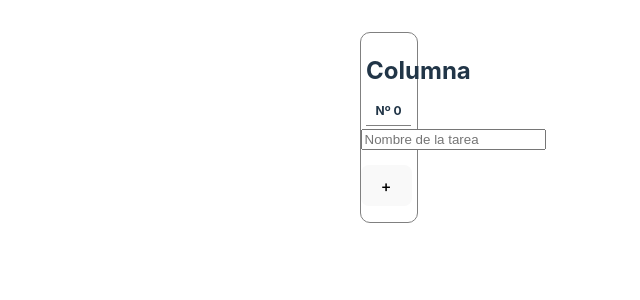
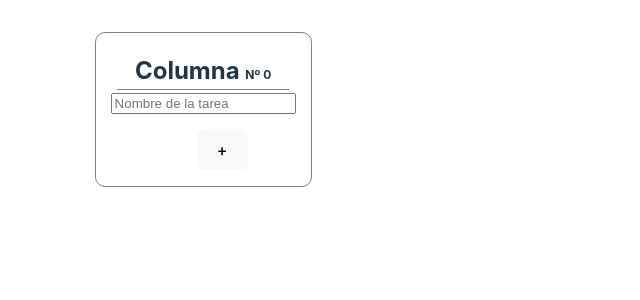
Before and after one commit to FundacioEsplaiJava2024/ToDoListGrupo4, a React (Vite) app: page / in a window 1280 px wide. Shown: the top 300 px of the page, without its empty margins (187-827 px from the left). Built offline with nearby package versions, Linux system fonts and the light colour scheme.

Commit message:
agrege css para que se vea mejor y poder trabajar de manera eficiente

```diff
--- a/src/App.css
+++ b/src/App.css
@@ -43,6 +43,9 @@
 .read-the-docs {
   color: #888;
 }
+.apartados{
+  width: 70%;
+}
 .parametros{
   border: 1px solid grey;
   width: 30%;
--- a/src/Elementos/tablero.tsx
+++ b/src/Elementos/tablero.tsx
@@ -15,7 +15,7 @@ interface TableroProps {
 const Tablero: React.FC<TableroProps> = ({ count, tasks, taskName, handleInputChange, addTask, deleteTask, editTask }) => {
 
   return (
-    <div>
+    <div className='apartados'>
       <Columna
         count={count}
         tasks={tasks}
```
